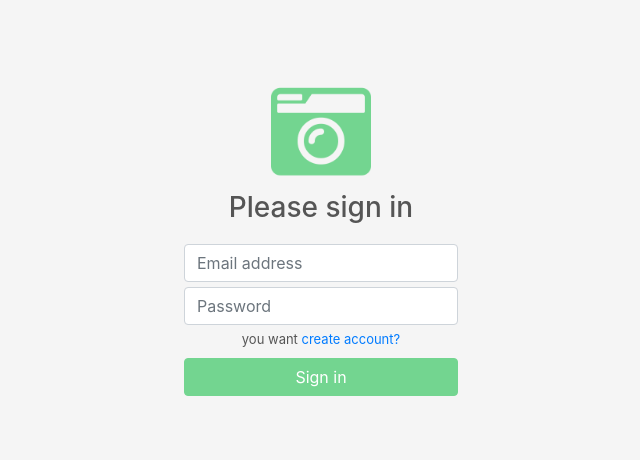
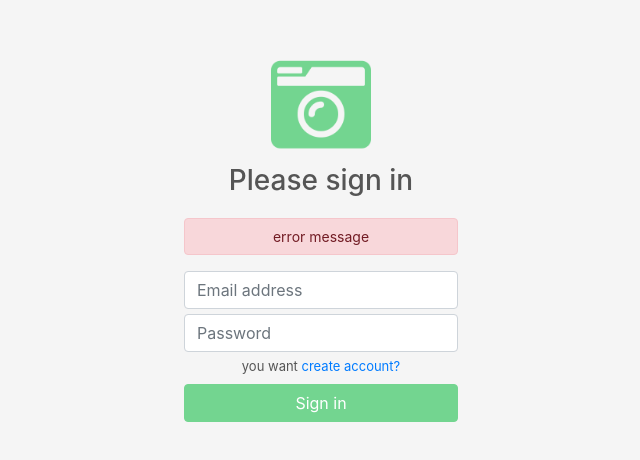
Before and after one commit to Tirrilee/Video-Chat-React, a React (Create React App) app: page /signin in a window 1280 px wide. Shown: the part 162-622 px from the top of the page, without its empty margins (319-959 px from the left). Built offline with nearby package versions, Linux system fonts and the light colour scheme.

Commit message:
FormError component 생성 및 세팅

```diff
--- /dev/null
+++ b/src/components/FormError/FormError.js
@@ -0,0 +1,23 @@
+import React, { Component } from 'react';
+import { Alert } from 'react-bootstrap'
+import './style.css'
+
+class FormError extends Component {
+
+  	render() {
+  		// id, label, help를 제외한 값들은
+  		// 스프레드 연산자를 통해 ...props에 저장
+  		var {show, message, ...props} = this.props
+      console.log(this)
+  		if (show) {
+  			return (
+		    	<Alert bsStyle="danger">
+		          {message}
+	     	 	</Alert>
+		    )
+  		}
+  		return null
+  	}
+}
+
+export default FormError;
--- /dev/null
+++ b/src/components/FormError/index.js
@@ -0,0 +1 @@
+export { default } from './FormError'
--- /dev/null
+++ b/src/components/FormError/style.css
@@ -0,0 +1,4 @@
+.alert-danger {
+    font-size: 14px;
+    padding: 7px;
+}
--- a/src/containers/SignInPage/SignInPage.js
+++ b/src/containers/SignInPage/SignInPage.js
@@ -2,6 +2,7 @@ import React, { Component } from 'react'
 import { Link } from 'react-router-dom'
 
 import FieldGroup from '../../components/FieldGroup'
+import FormError from '../../components/FormError'
 import { Button } from 'react-bootstrap'
 
 import logo from '../../images/favicon.png'
@@ -15,7 +16,9 @@ class SignInPage extends Component {
 	    this.state = {
 	      // 이메일, 비밀번호
 	      email: null,
-	      password: null
+	      password: null,
+	      show:'true',
+	      message:'error message',
 	    }
 	    this.onChange = this.onChange.bind(this)
 	    this.SignInsubmit = this.SignInsubmit.bind(this)
@@ -43,6 +46,10 @@ TODO : 로그인 후 홈 페이지로 이동`)
       			<img src={logo} className="App-logo" alt="logo" />
 	      		<h3>Please sign in</h3>
 		        <form onSubmit={this.SignInsubmit}>
+		        	<FormError
+		        		show={this.state.show}
+		        		message={this.state.message}
+		        	/>
 					<FieldGroup
 						id="EmailInput"
 						name="email"
```
Also changed, not shown: src/containers/SignUpPage/SignUpPage.js (+8 -1 lines).
